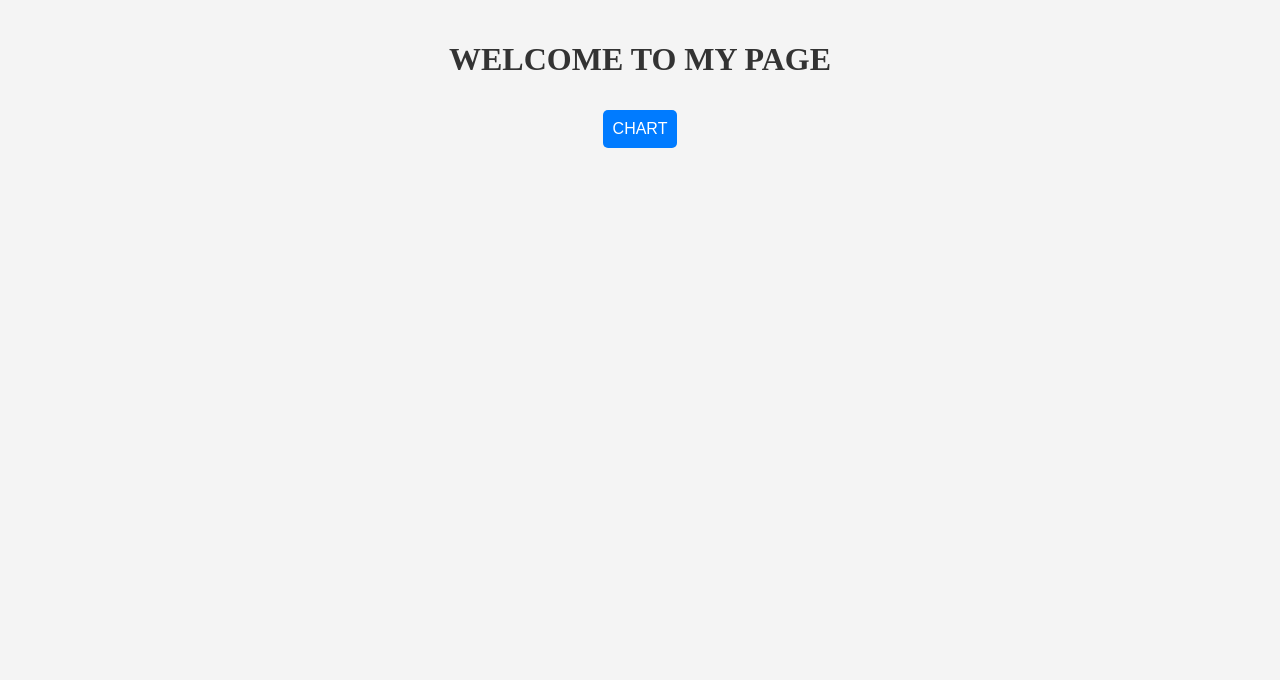
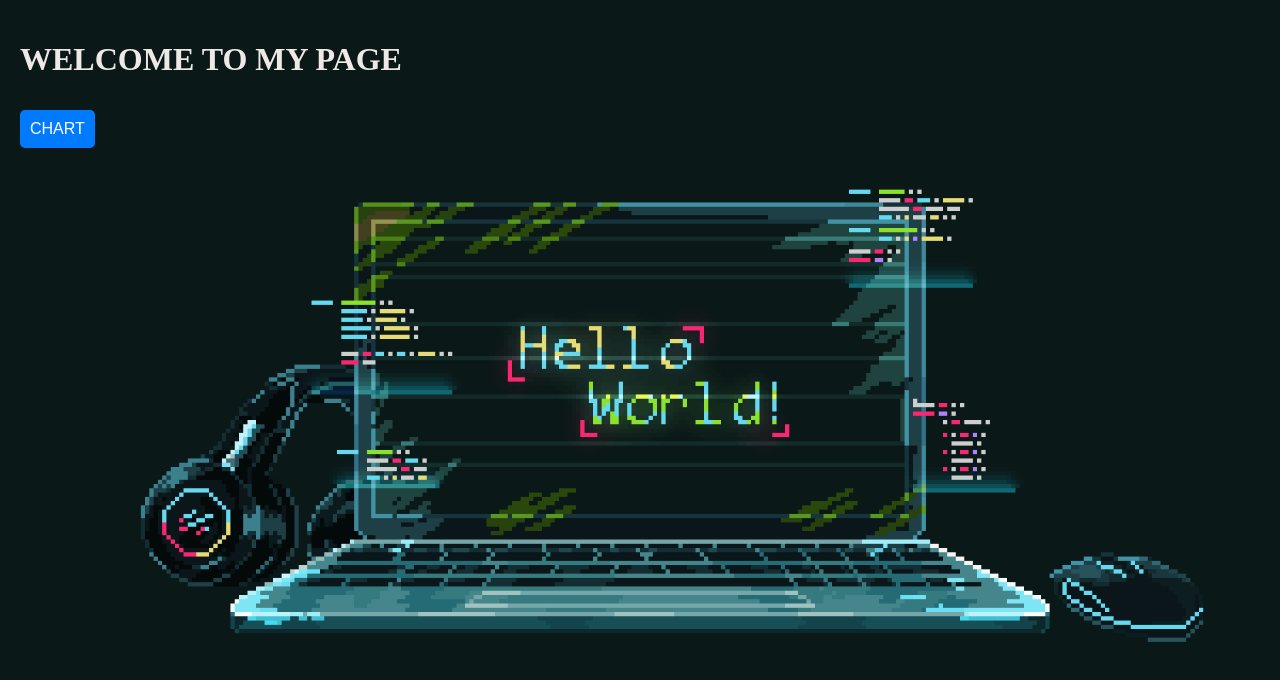
Before and after one commit to ROVIC21/IT-20B-DS, a plain HTML site: page index.html in a window 1280 px wide. Drawn offline with Linux system fonts and the light colour scheme.

Commit message:
add photo

```diff
--- a/index.html
+++ b/index.html
@@ -8,11 +8,14 @@
         body {
             font-family: Arial, sans-serif;
             background-color: #f4f4f4;
+            background-image: url('./photo/download.gif');
+            background-size: cover;
+            background-position: center;
             margin: 0;
             padding: 20px;
             display: flex;
             flex-direction:column;
-            align-items:center;
+            align-items:baseline;
             justify-content:start;
             height: 100vh;
 
@@ -21,7 +24,7 @@
 
         }
         h1 {
-            color: #333;
+            color: #eee9e7;
             font-family: 'Times New Roman', Times, serif;
             font-size: 200%;
         }
```
Also changed, not shown: photo/download.gif (added).
